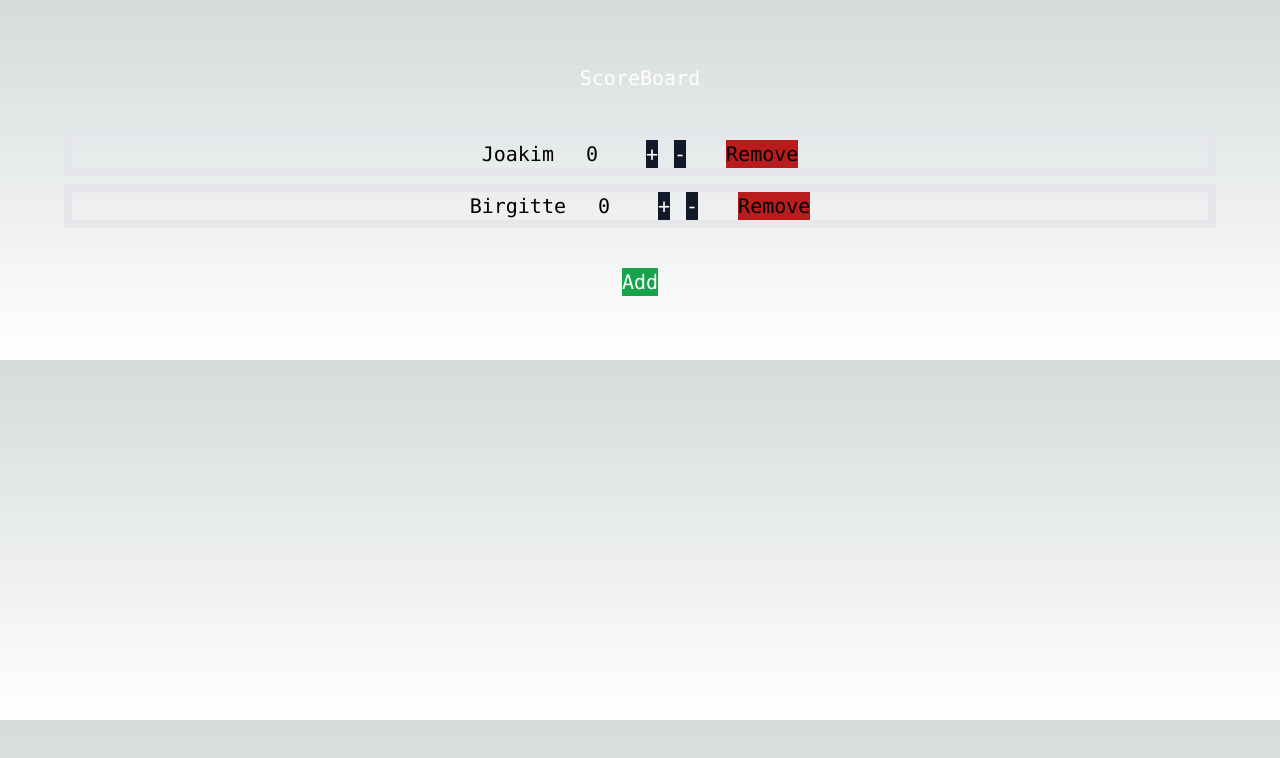
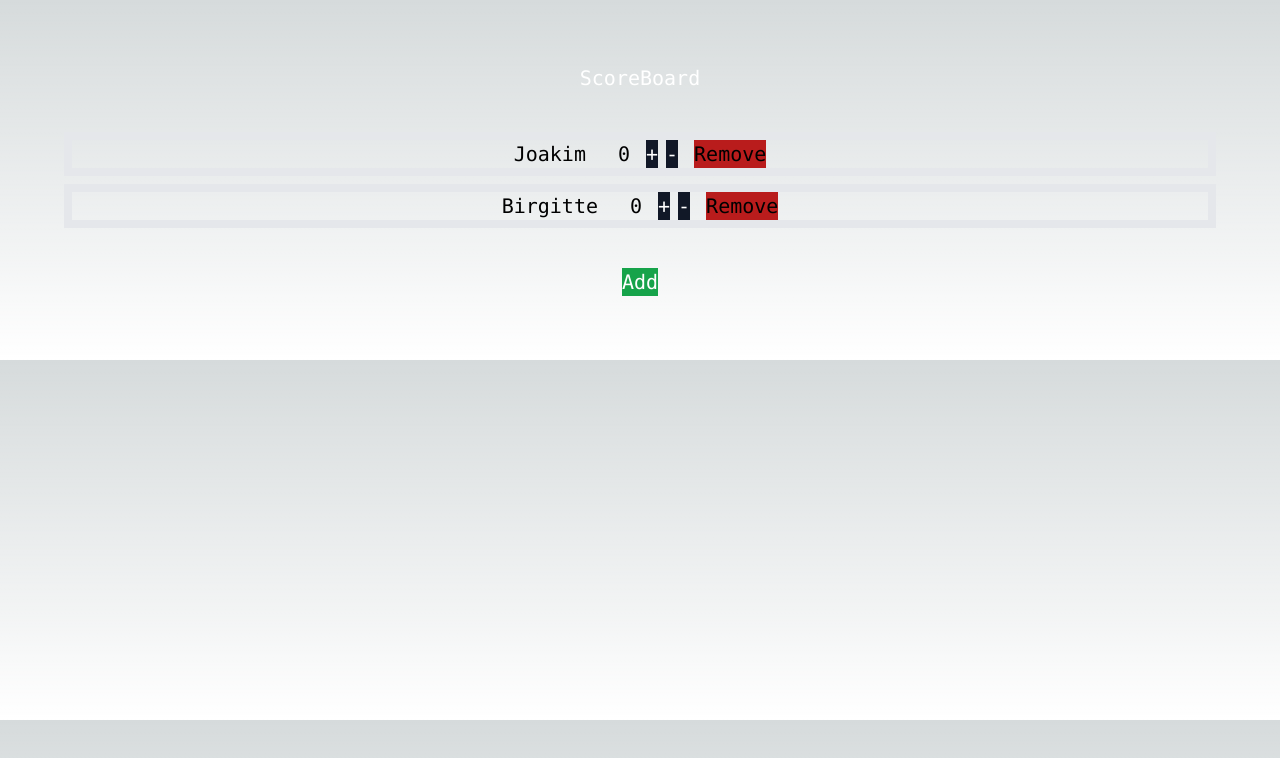
Before and after one commit to MikAoJk/scoreboard, a Next.js app: page / in a window 1280 px wide. Shown: the top 758 px of the page. Built offline with nearby package versions, Linux system fonts and the light colour scheme.

Commit message:
Small ui fix

```diff
--- a/src/components/AddPlayerForm.tsx
+++ b/src/components/AddPlayerForm.tsx
@@ -35,7 +35,7 @@ const AddPlayerForm = (addPlayerFormProps: AddPlayerFormProps, numberOfPlayers:
             <div>
                 <div>
                     <label>Name</label>
-                    <input type="text" pattern="^[^0-9]+$" value={enteredPlayerName} onChange={addNewPlayerChangeHandler} className="text-black text-sm mt-2"/>
+                    <input type="text" pattern="^[^0-9]+$" value={enteredPlayerName} onChange={addNewPlayerChangeHandler} className="text-black text-sm mt-4"/>
                 </div>
             </div>
             <div>
--- a/src/components/ChangePlayerScore.tsx
+++ b/src/components/ChangePlayerScore.tsx
@@ -40,7 +40,7 @@ const ChangePlayerScore = (changePlayerScoreProp: ChangePlayerScoreProps) => {
     return (
         <div>
             {!isEditing && <button onClick={startAddEditingHandler} type="button" className="cursor-pointer bg-gray-900 text-white ml-2">+</button>}
-            {!isEditing && <button onClick={startSubstractEditingHandler} type="button" className="cursor-pointer bg-gray-900 text-white ml-4">-</button>}
+            {!isEditing && <button onClick={startSubstractEditingHandler} type="button" className="cursor-pointer bg-gray-900 text-white ml-2">-</button>}
 
             {isEditing && isAddButtomClicked && <PlayerScoreForm onSavePlayerScore={saveAddPlayerScoreHandler} onCancel={stopEditingHandler}/>}
             {isEditing && !isAddButtomClicked && <PlayerScoreForm onSavePlayerScore={saveSubstractPlayerScoreHandler} onCancel={stopEditingHandler}/>}
--- a/src/components/Player.tsx
+++ b/src/components/Player.tsx
@@ -30,10 +30,10 @@ const Player = (playerProps: PlayerProps) => {
     return (
         <ul className="mt-2 flex justify-center border-solidborder-white border-8">
             <li>{playerProps.playerData.name}</li>
-            <li className="mx-8">{playerScore}</li>
-            <li className="mx-2"><ChangePlayerScore onAddChangePlayerScore={addPlayerScoreHandler}
+            <li className="ml-8">{playerScore}</li>
+            <li className="ml-2"><ChangePlayerScore onAddChangePlayerScore={addPlayerScoreHandler}
                                                     onSubstractChangePlayerScore={substractPlayerScoreHandler}/></li>
-            <li className="ml-8">
+            <li className="ml-4">
                 <button onClick={onSaveRemovePlayerHandler} type="button" className="bg-red-700">Remove
                 </button>
             </li>
```
